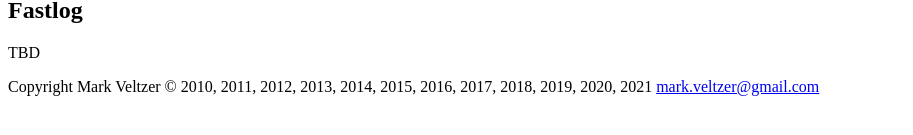
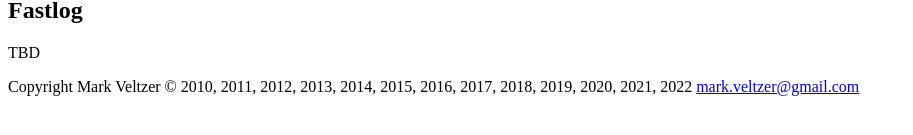
Before and after one commit to veltzer/fastlog, a plain HTML site: page docs/index.html in a window 1280 px wide. Shown: the part 121-256 px from the top of the page, without its empty margins (0-913 px from the left). Drawn offline with Linux system fonts and the light colour scheme.

Commit message:
fixing the build

```diff
--- a/docs/index.html
+++ b/docs/index.html
@@ -36,7 +36,7 @@ It gives you an API to clear the log so that it doesn"t become congested.
 		TBD
 		</p>
 		<p>
-			Copyright Mark Veltzer © 2010, 2011, 2012, 2013, 2014, 2015, 2016, 2017, 2018, 2019, 2020, 2021
+			Copyright Mark Veltzer © 2010, 2011, 2012, 2013, 2014, 2015, 2016, 2017, 2018, 2019, 2020, 2021, 2022
 			<a href="mailto:mark.veltzer@gmail.com">mark.veltzer@gmail.com</a>
 		</p>
 	</body>
```
Also changed, not shown: 1 other file.
